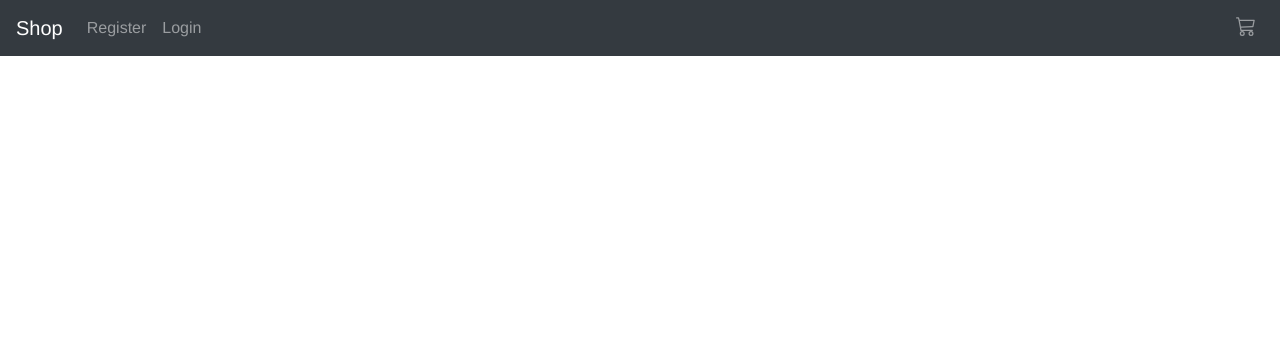
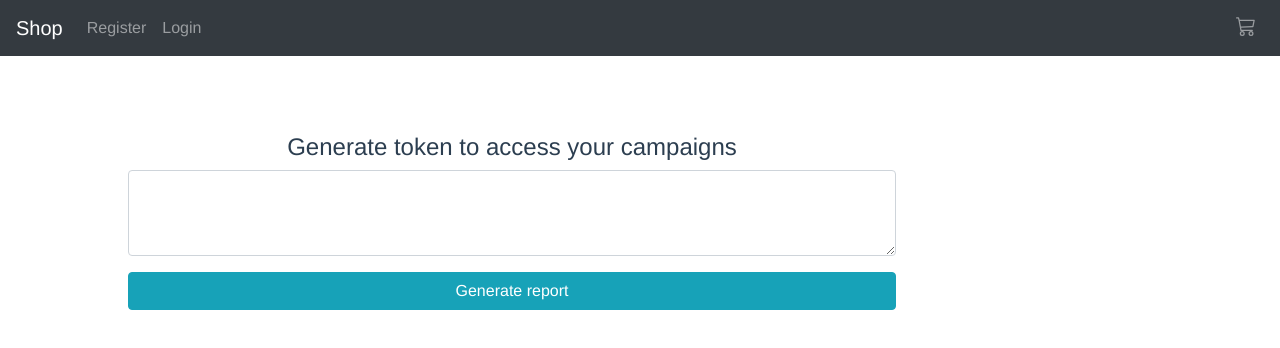
Before and after one commit to XWS-Security/agent-front, a Vue app: page /report in a window 1280 px wide. Shown: the top 348 px of the page. Built offline with nearby package versions, Linux system fonts and the light colour scheme.

Commit message:
User can generate campaign reports using Nistagram API

```diff
--- a/src/App.vue
+++ b/src/App.vue
@@ -8,6 +8,7 @@
         <CreateProductLink v-if="user == 'Agent'"></CreateProductLink>
         <AllProductsLink v-if="user == 'Agent'"></AllProductsLink>
         <OrdersLink v-if="user == 'Agent'"></OrdersLink>
+        <GenerateReportLink v-if="user == 'Agent'"></GenerateReportLink>
       </NavGroup>
       <NavGroup side="ml-auto">
         <CartLink></CartLink>
@@ -28,10 +29,12 @@ import CreateProductLink from "@/components/NavBar/CreateProductLink";
 import AllProductsLink from "@/components/NavBar/AllProductsLink";
 import CartLink from "@/components/NavBar/CartLink";
 import OrdersLink from "@/components/NavBar/OrdersLink";
+import GenerateReportLink from "@/components/NavBar/GenerateReportLink";
 
 export default {
   name: 'App',
   components: {
+    GenerateReportLink,
     OrdersLink,
     CartLink,
     AllProductsLink,
--- /dev/null
+++ b/src/components/Campaign/GenerateCampaignReport.vue
@@ -0,0 +1,41 @@
+<template>
+  <div class="main-container">
+    <div class="form-group">
+      <h4>Generate token to access your campaigns</h4>
+      <textarea v-model="token" class="form-control" id="exampleFormControlTextarea1"
+                rows="3"></textarea>
+    </div>
+    <button class="btn btn-info btn-block" v-on:click="onGenerateReport">Generate report</button>
+  </div>
+</template>
+
+<script>
+export default {
+  name: "GenerateCampaignReport",
+  data() {
+    return {
+      token: ''
+    }
+  },
+  methods: {
+    onGenerateReport() {
+      this.$http
+          .post(process.env.VUE_APP_BACKEND_URL + 'campaign/', {token: this.token, message: "Hello"})
+          .then(response => alert(response.data))
+          .catch(error => alert(error.response.data))
+    }
+  }
+}
+</script>
+
+<style scoped>
+.main-container {
+  width: 60%;
+  margin-left: 10%;
+  margin-right: 30%;
+}
+
+.form-group {
+  margin-top: 10%;
+}
+</style>
--- /dev/null
+++ b/src/components/NavBar/GenerateReportLink.vue
@@ -0,0 +1,17 @@
+<template>
+  <li class="nav-item active">
+    <router-link to="/report"><a class="nav-link" href="#">Generate report<span
+        class="sr-only">(current)</span></a>
+    </router-link>
+  </li>
+</template>
+
+<script>
+export default {
+  name: "GenerateReportLink"
+}
+</script>
+
+<style scoped>
+
+</style>
--- a/src/main.js
+++ b/src/main.js
@@ -19,6 +19,7 @@ import Shop from "@/components/Shop/Shop";
 import ProductDetails from "@/components/Shop/ProductDetails";
 import Cart from "@/components/Cart/Cart";
 import Orders from "@/components/Order/Orders";
+import GenerateCampaignReport from "@/components/Campaign/GenerateCampaignReport";
 
 Vue.config.productionTip = false
 
@@ -37,7 +38,8 @@ const routes = [{path: '/userRegistration', component: Registration},
     {path: '/shop', component: Shop},
     {path: '/details', component: ProductDetails},
     {path: '/cart', component: Cart},
-    {path: '/orders', component: Orders}];
+    {path: '/orders', component: Orders},
+    {path: '/report', component: GenerateCampaignReport}];
 
 const router = new VueRouter({
     routes,
--- /dev/null
+++ b/vue.config.js
@@ -0,0 +1,11 @@
+const fs = require('fs')
+
+module.exports = {
+    devServer: {
+        https: {
+            key: fs.readFileSync('./certificates/end-key.pem'),
+            cert: fs.readFileSync('./certificates/end-cert.pem'),
+        },
+        public: 'https://localhost:8086/'
+    }
+}
```
Also changed, not shown: 2 other files (tests, documents, lock files or other folders).
